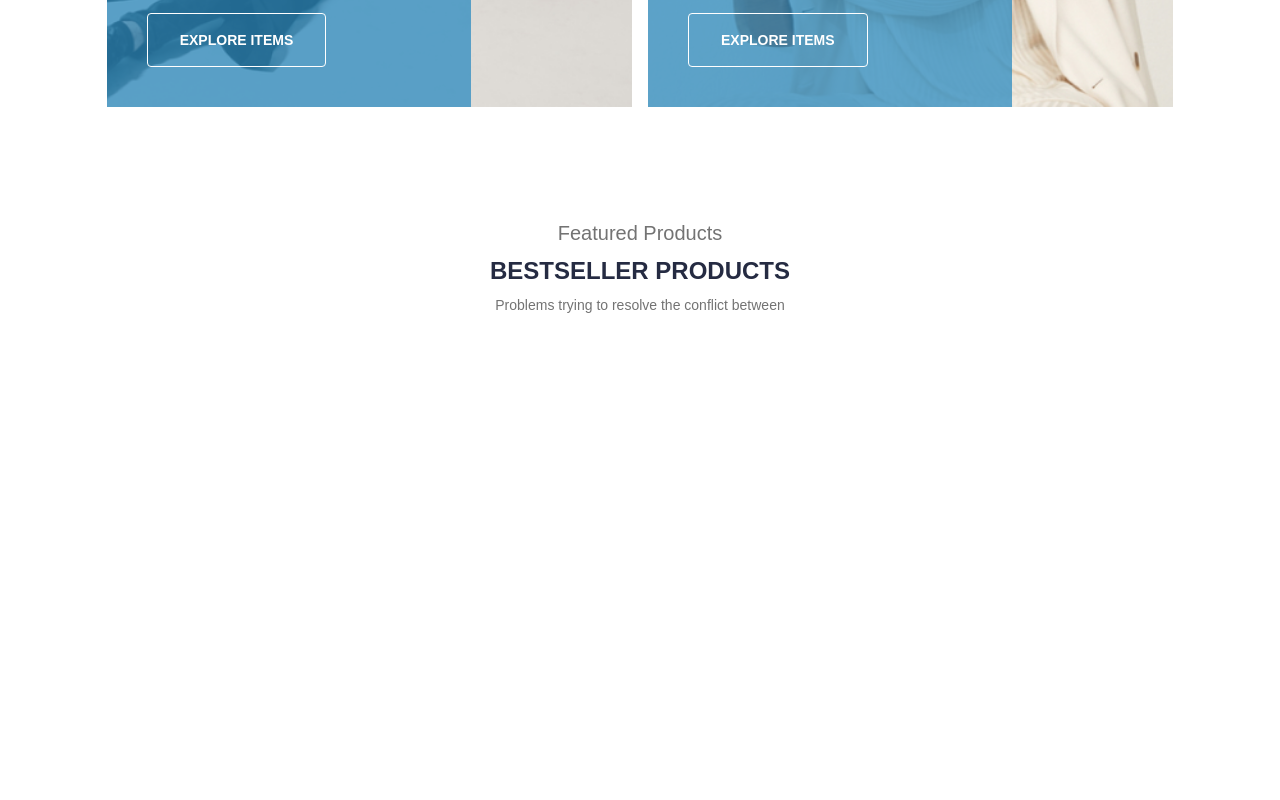
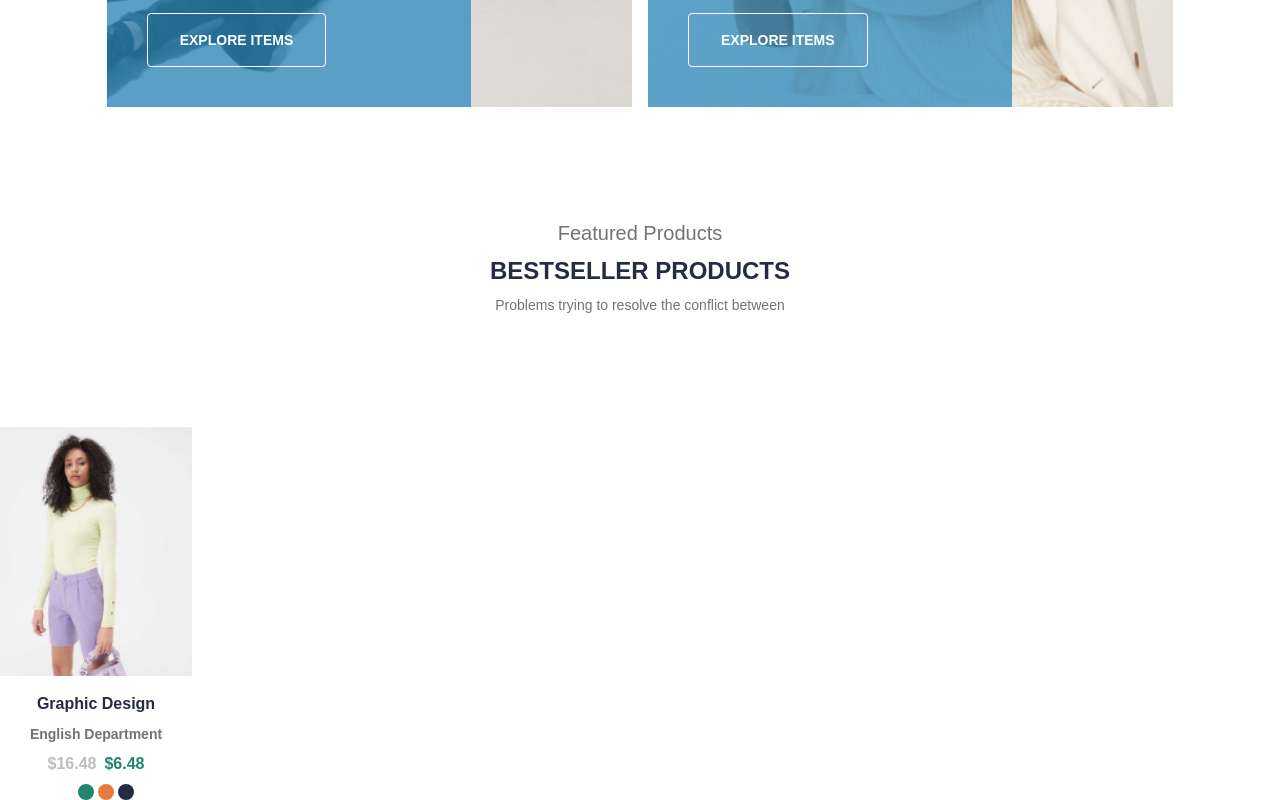
Before and after one commit to ZerrinUnalan/zerrinunalan-ecommerce, a React (Vite) app: page / in a window 1280 px wide. Shown: the part 1359-2159 px from the top of the page. Before the commit the page ends 1786 px from the top, so only its background shows below. Built offline with nearby package versions, Linux system fonts and the light colour scheme.

Commit message:
Created ProductsCards component

```diff
--- /dev/null
+++ b/src/components/ProductsCards.jsx
@@ -0,0 +1,34 @@
+import { products } from "../data/products";
+import React from "react";
+
+const ProductCards = () => (
+  <div className="product-cards-container flex flex-wrap">
+    {products.map((product) => (
+      <div
+        key={product.id}
+        className="product-card w-4/5 flex flex-col text-center md:w-1/4 lg:w-[15%]"
+      >
+        <img src={product.imgSrc} alt={product.title} className="mb-4" />
+        <h1 className="text-[#252B42] font-bold">{product.title}</h1>
+        <h2 className="text-[#737373] font-bold text-sm my-2">
+          {product.department}
+        </h2>
+        <div>
+          <span className="text-[#BDBDBD] font-bold mr-2">
+            ${product.oldPrice}
+          </span>
+          <span className="text-[#23856D] font-bold">${product.newPrice}</span>
+        </div>
+
+        <div className="flex gap-1 justify-center mt-2">
+          <div className="w-4 h-4 rounded-full bg-primary-color"></div>
+          <div className="w-4 h-4 rounded-full bg-[#23856D]"></div>
+          <div className="w-4 h-4 rounded-full bg-[#E77C40]"></div>
+          <div className="w-4 h-4 rounded-full bg-[#252B42]"></div>
+        </div>
+      </div>
+    ))}
+  </div>
+);
+
+export default ProductCards;
--- a/src/data/products.js
+++ b/src/data/products.js
@@ -1,7 +1,7 @@
 export const products = [
   {
     id: 1,
-    imgSrc: "../../src/assets/productCard.png",
+    imgSrc: "../../src/assets/productCard1.png",
     title: "Graphic Design",
     department: "English Department",
     oldPrice: 16.48,
--- a/src/layout/Header.jsx
+++ b/src/layout/Header.jsx
@@ -3,6 +3,7 @@ import { Hero } from "../components/Hero";
 import { Clients } from "../components/Clients";
 import { ShopCard } from "../components/ShopCards";
 import { ProductCardsTop } from "../components/ProductCardsTop";
+import ProductsCards from "../components/ProductsCards";
 
 export const Header = () => {
   return (
@@ -12,6 +13,7 @@ export const Header = () => {
       <Clients />
       <ShopCard />
       <ProductCardsTop />
+      <ProductsCards />
     </>
   );
 };
```
